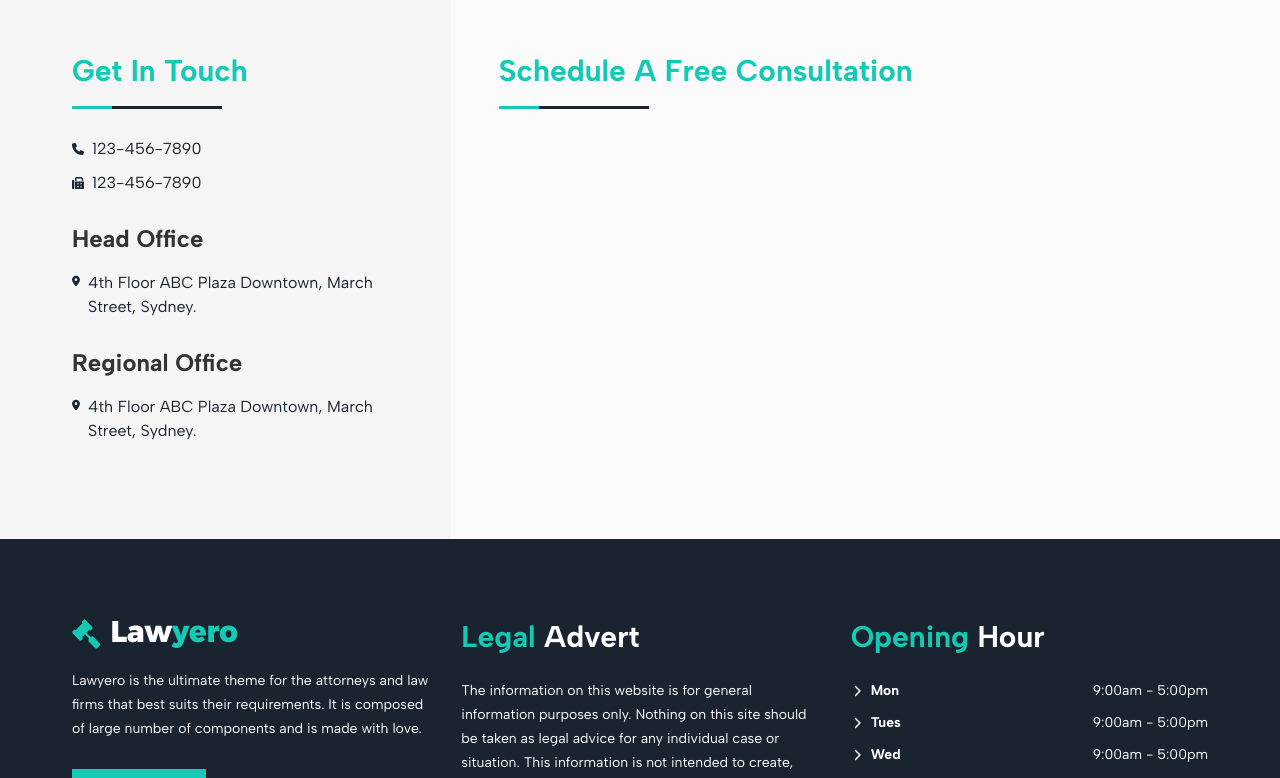
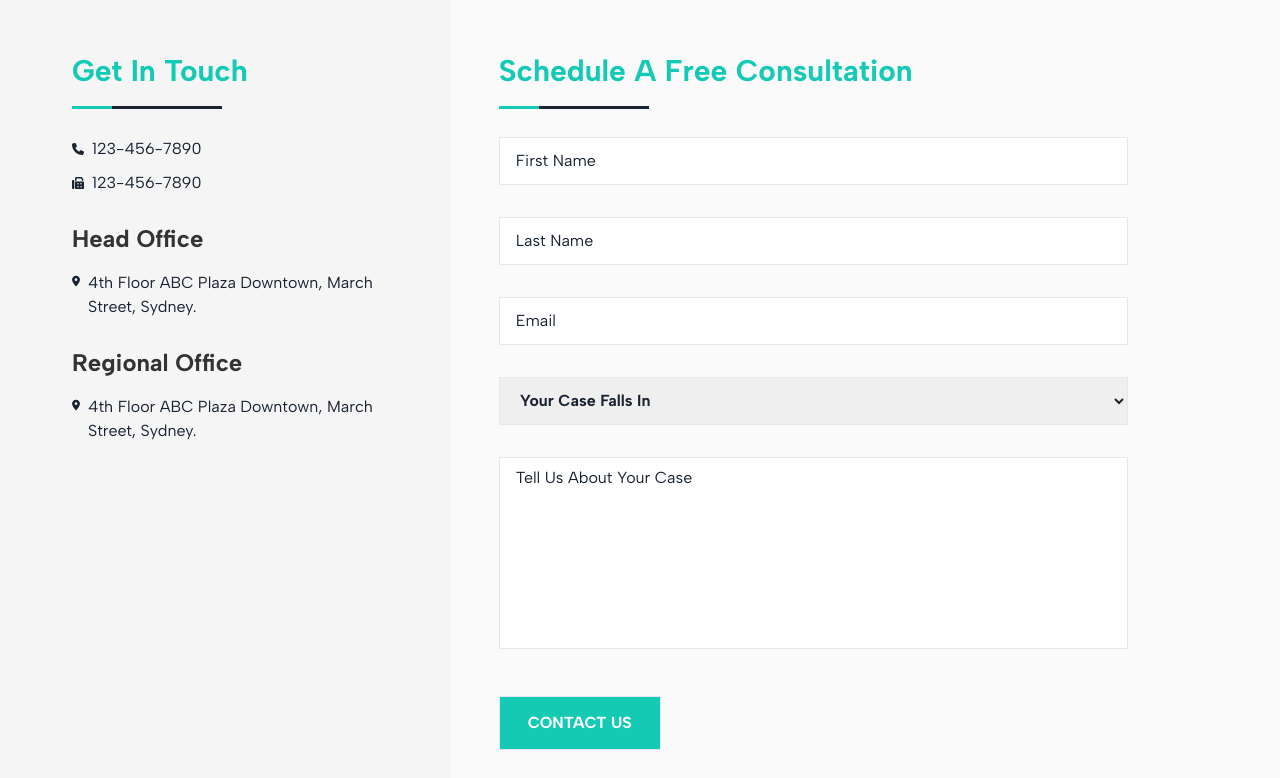
Before and after one commit to kod-man/law, a Next.js app: page / in a window 1280 px wide. Shown: the part 6160-6938 px from the top of the page. Built offline with nearby package versions, Linux system fonts and the light colour scheme.

Commit message:
13-3-2024 changes

```diff
--- a/app/(root)/(home)/page.tsx
+++ b/app/(root)/(home)/page.tsx
@@ -595,10 +595,46 @@ const Home = () => {
             </div>
 
           </div>
-          <div className="basis-2/3 py-24 px-12 relative before:z-[-1] before:top-0 before:absolute before:bg-lightgrey before:content-[''] before:h-full before:w-[80vw] before:left-0">
+          <div className="basis-2/3 py-24 pl-12 pr-20 relative before:z-[-1] before:top-0 before:absolute before:bg-lightgrey before:content-[''] before:h-full before:w-[80vw] before:left-0">
             <h3 className="text-3xl pb-5 mb-7 font-bold text-primary-main relative before:absolute before:bottom-0 before:left-0 before:w-[150px] before:h-[3px] before:content-[''] before:bg-background after:absolute after:content-[''] after:w-[40px] after:h-[3px] after:bg-primary-main after:bottom-0 after:left-0 after:z-[1]">
               Schedule A Free Consultation
             </h3>
+            <form action="">
+              <div className="mb-8">
+                <label htmlFor="fname">
+                    <input type="text" placeholder="First Name" id="fname" className="h-12 px-4 py-2 w-full text-background border-[1px] border-[#e8e6e6] placeholder:text-base placeholder:text-background font-bold placeholder:font-normal"/>
+                  </label>
+              </div>
+              <div className="mb-8">
+                <label htmlFor="lname">
+                    <input type="text" placeholder="Last Name" id="lname" className="h-12 px-4 py-2 w-full text-background border-[1px] border-[#e8e6e6] placeholder:text-base placeholder:text-background font-bold placeholder:font-normal" />
+                  </label>
+              </div>
+              <div className="mb-8">
+                <label htmlFor="email">
+                    <input type="email" placeholder="Email" id="email" className="h-12 px-4 py-2 w-full text-background border-[1px] border-[#e8e6e6] placeholder:text-base placeholder:text-background font-bold placeholder:font-normal" />
+                  </label>
+              </div>
+              <div className="mb-8">
+                <label>
+                  <select className="h-12 px-4 py-2 w-full text-background border-[1px] border-[#e8e6e6] placeholder:text-base placeholder:text-background font-bold placeholder:font-normal">
+                    <option>Your Case Falls In</option>
+                    <option>Family Law</option>
+                    <option>Child Custody</option>
+                  </select>
+                </label>
+              </div>
+              <div className="mb-8">
+                <label htmlFor="tmessage">
+                  <textarea  id="tmessage"  placeholder="Tell Us About Your Case" className="h-12 px-4 py-2 w-full text-background border-[1px] border-[#e8e6e6] placeholder:text-base placeholder:text-background font-bold placeholder:font-normal h-48 resize-none"></textarea>
+                </label>
+              </div>
+              <div className="pt-2">
+                <label htmlFor="submit">
+                  <input type="button" value="Contact Us" className="text-base font-bold bg-primary-main uppercase text-white border-[1px] px-7 py-[14px] hover:border-primary-main hover:bg-white hover:text-primary-main" />
+                </label>
+              </div>
+            </form>
           </div>
         </div>
       </div>
--- a/app/globals.css
+++ b/app/globals.css
@@ -81,7 +81,7 @@
     @apply inline-block py-[15px] px-7 font-bold uppercase bg-primary-main transition-all hover:pr-11 text-white relative;
   }
   .primary-button-dark{
-    @apply inline-block py-[15px] px-7 border-2 border-transparent font-bold uppercase bg-primary-main transition-all hover:pr-11 text-white relative hover:bg-transparent hover:text-[#14cab4] hover:border-[#14cab4];
+    @apply inline-block py-[15px] px-7 border-2 border-transparent font-bold uppercase bg-primary-main transition-all hover:pr-11 text-white relative hover:bg-transparent hover:text-primary-main hover:border-primary-main;
   }
   .primary-headline{
     @apply text-[40px] text-primary-main font-bold relative mb-10 pb-2 text-center before:absolute before:bottom-0 before:left-0 before:m-auto before:right-0 before:bg-[#313131] before:w-[150px] before:h-[3px] after:absolute after:bottom-0 after:left-0 after:m-auto after:right-0 after:bg-primary-main after:w-[70px] after:h-[3px]
```
